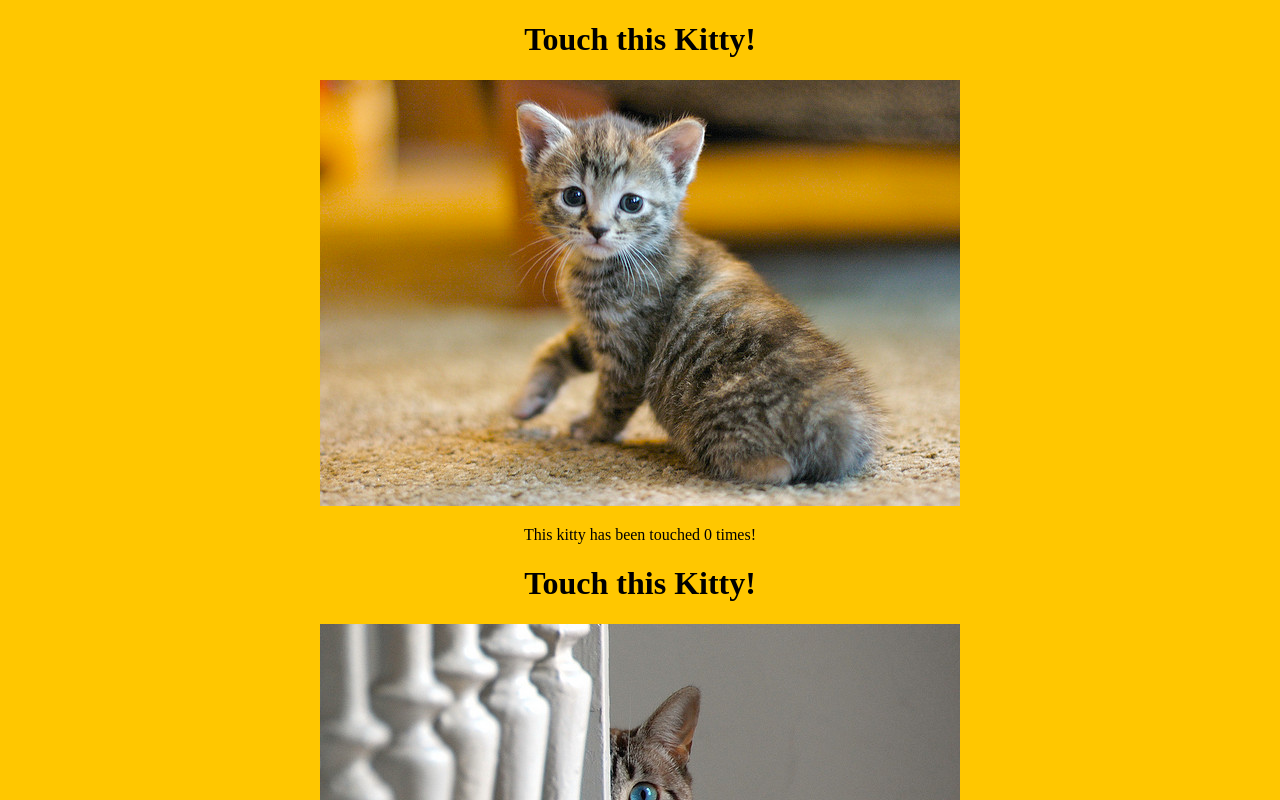
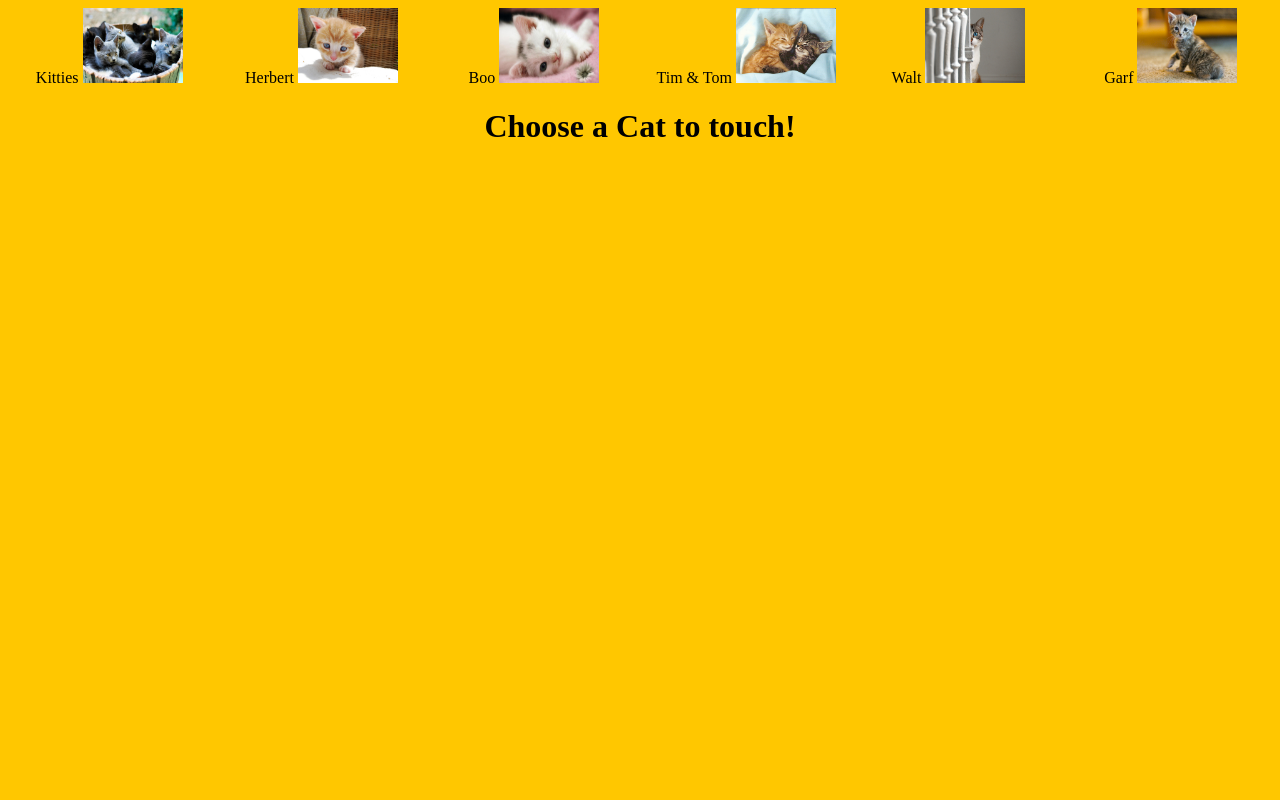
Before and after one commit to nevehallon/Generator-Project-Cat-Clicker, a website: page index.html in a window 1280 px wide. Shown: the top 800 px of the page. Drawn offline with nearby package versions, Linux system fonts and the light colour scheme.

Commit message:
Project Requirements for Cat Clicker Premium met

```diff
--- a/css/app.css
+++ b/css/app.css
@@ -2,3 +2,37 @@ body {
   background: rgb(255, 199, 0);
   text-align: center;
 }
+
+.side-bar {
+  display: grid;
+  grid-gap: 10px;
+  grid-template-columns: repeat(6, 1fr);
+  align-content: center;
+  align-items: center;
+}
+
+.side-bar img {
+  height: 75px;
+  width: 100px;
+}
+
+.side-bar img:hover {
+  opacity: 0.5;
+  filter: alpha(opacity=50);
+  cursor: pointer;
+  transform: scale(1.1, 1.1);
+}
+
+.hide {
+  display: none;
+}
+
+#text {
+  position: absolute;
+  align-self: auto;
+  display: none;
+  font-size: 50px;
+  color: black;
+  transform: translate(160%, -120%);
+  -ms-transform: translate(160%, -120%);
+}
--- a/index.html
+++ b/index.html
@@ -10,7 +10,13 @@
   </head>
 
   <body>
+    <div class="side-bar">
 
+    </div>
+    <h1>Choose a Cat to touch!</h1>
+    <div class="insert">
+
+    </div>
     <script src="http://ajax.googleapis.com/ajax/libs/jquery/2.1.1/jquery.min.js"></script>
     <script src="js/app.js"></script>
   </body>
--- a/js/app.js
+++ b/js/app.js
@@ -1,5 +1,7 @@
-const bod = $('body'),
-  arr = ["img/kitty.jpg", "img/kitty2.jpg"];
+const bod = $('.insert'),
+  sidebar = $('.side-bar'),
+  arr = ["img/kitty1.jpg", "img/kitty2.jpg", "img/kitty3.jpg", "img/kitty4.jpg", "img/kitty5.jpg", "img/kitty6.jpg"],
+  names = ["Garf", "Walt", "Tim & Tom", "Boo", "Herbert", "Kitties"];
 
 let fun = function(img, elm, num) {
   img.click(function() {
@@ -8,18 +10,50 @@ let fun = function(img, elm, num) {
   });
 };
 
+let show = function(img, elm) {
+  img.click(function() {
+    let hide = $('.hide');
+    hide.attr('style', 'display: none'); //display none on all cats
+    elm.css('display', 'block');
+  });
+};
+
+let hover = function(text, index) {
+  $(`.side-bar .cont${index}`).hover(function() {
+    text.show();
+  }, function() {
+    text.hide();
+  });
+};
+
 $(function() {
   arr.forEach(function(element, index) {
-    bod.append(`<h1>Touch this Kitty!</h1>
+    sidebar.prepend(`<div class="cont${index}">
+    <span class="title${index}">${names[index]}</span>
+    <img class="kit${index}" src="${element}" alt="Cutest kitty you've ever seen">
+
+        <div id="text" class="count${index} text${index}">
+        0
+        </div>
+    </div>`);
+
+    bod.append(`<div class="hide hello${index}"><h1>Touch ${names[index]}!</h1>
     <img class="kitty${index}" src=${element} alt="Cutest kitty you've ever seen">
     <div>
       <p>This kitty has been touched <span class="count${index}">0</span> times!</p>
-    </div>`);
+    </div></div>`);
 
     this[`cat${index}`] = $(`.kitty${index}`);
     this[`count${index}`] = $(`.count${index}`);
     this[`add${index}`] = 0;
+    this[`sideCat${index}`] = $(`.kit${index}`);
+    this[`hello${index}`] = $(`.hello${index}`);
+    this[`title${index}`] = $(`.title${index}`);
+    this[`text${index}`] = $(`.text${index}`);
 
-    fun(this[`cat${index}`], this[`count${index}`], this[`add${index}`]);
+
+    fun(this[`cat${index}`], this[`count${index}`], this[`add${index}`], this[`title${index}`]);
+    show(this[`sideCat${index}`], this[`hello${index}`]);
+    hover(this[`text${index}`], index);
   });
 });
```
Also changed, not shown: img/kitty1.jpg (renamed from img/kitty.jpg), img/kitty3.jpg (added), img/kitty4.jpg (added), img/kitty5.jpg (added), img/kitty6.jpg (added).
